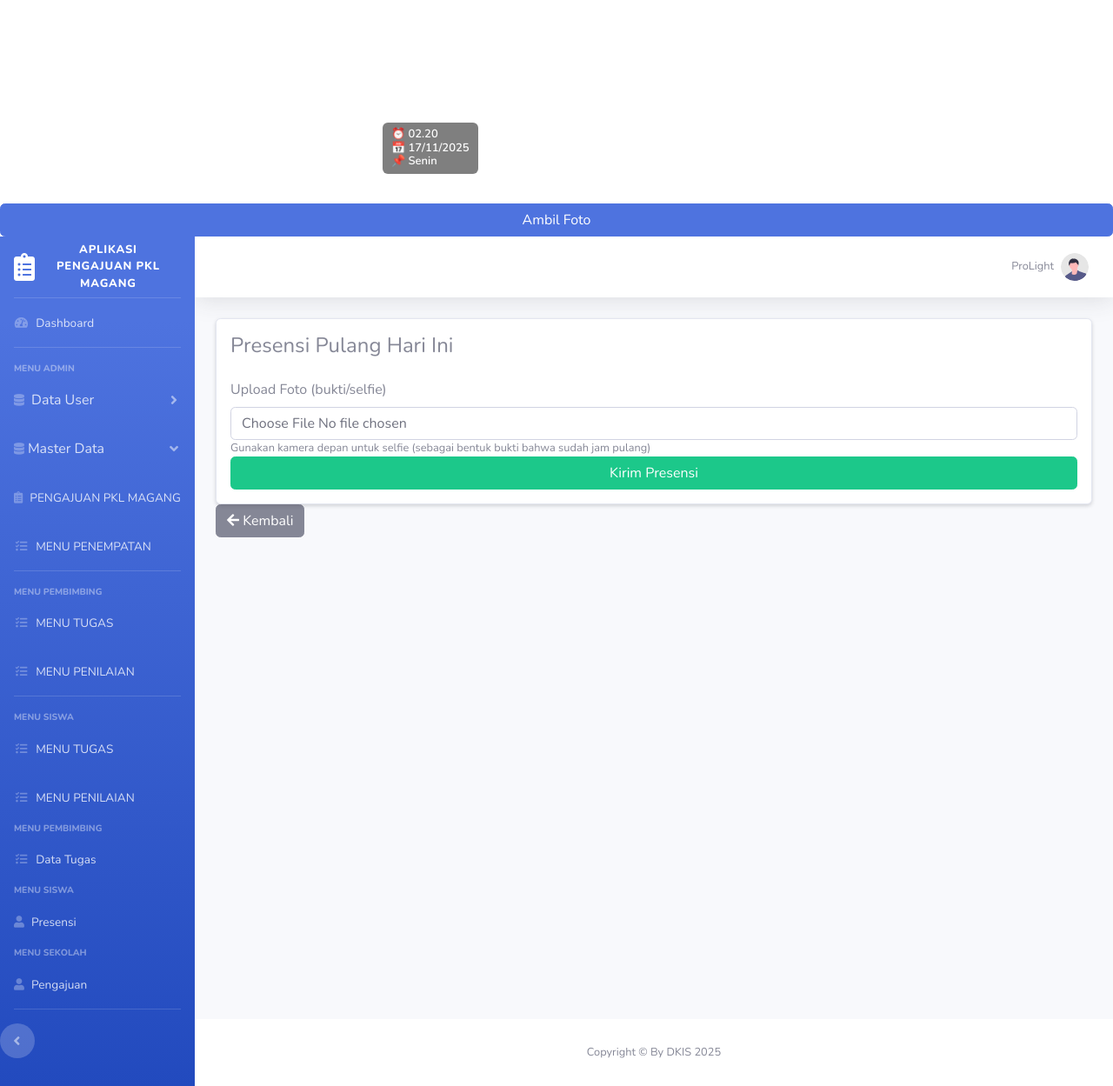
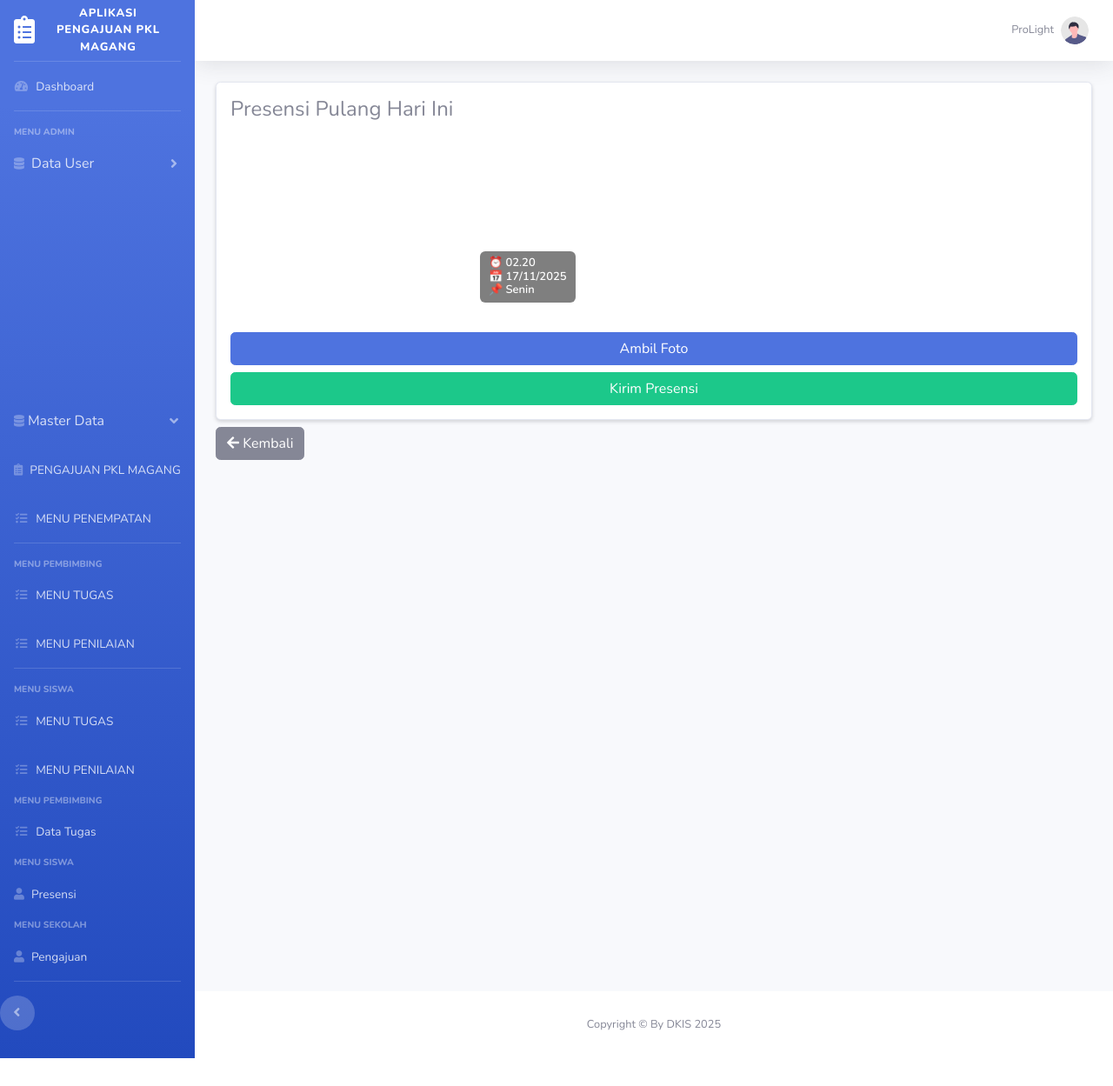
Before and after one commit to drian-syah/project-pkl, a Laravel app: template resources/views/siswa/presensi/pulang.blade.php in a window 1280 px wide. Shown: the whole page at 87% size. After the commit the page ends 1217 px from the top, so only its background shows below. Run offline with Laravel 12, Linux system fonts and the light colour scheme; the template is opened without the code that fills it, so the values that code supplies are empty; a user stored in the database is signed in; data comes from the database, SQL or seed files in the repository; style sheets or scripts are compiled from the project's sources.

Commit message:
cp-dhonan

```diff
--- a/resources/views/component/kamera.blade.php
+++ b/resources/views/component/kamera.blade.php
@@ -35,7 +35,7 @@
 
 <br>
 
-<button id="capture-btn" class="btn btn-primary btn-block">Ambil Foto</button>
+<button id="capture-btn" class="btn btn-primary btn-block mb-2">Ambil Foto</button>
 
 <canvas id="snapshot" width="420" height="320" style="display:none;"></canvas>
 <input type="hidden" id="foto_input" name="foto">
--- a/resources/views/siswa/presensi/pulang.blade.php
+++ b/resources/views/siswa/presensi/pulang.blade.php
@@ -1,23 +1,21 @@
 @extends('component.app')
- @include('component.kamera')
+
 @section('content')
-<form action="{{ route('presensiStore') }}">
+
+<form action="{{ route('presensiStore') }}" method="POST">
     @csrf
+
     <div class="card p-3 shadow-sm">
         <h4>Presensi Pulang Hari Ini</h4>
+        @include('component.kamera')
 
+        <button type="submit" class="btn btn-success">Kirim Presensi</button>
+    </div>
 
-        <div class="mt-3">
-            <label>Upload Foto (bukti/selfie)</label>
-            <input type="file" name="foto" accept="image/*" capture="camera" class="form-control"required>
-            <small class="text-muted">Gunakan kamera depan untuk selfie (sebagai bentuk bukti bahwa sudah jam pulang)</small>
-        </div>
-        <button type="submit" class="btn btn-success">Kirim Presensi</button>
-
-    </div>
-    <a href="{{ route('presensi') }}" class="btn btn-secondary">
-    <i class="fas fa-arrow-left"></i> Kembali </a>
-
+    <a href="{{ route('presensi') }}" class="btn btn-secondary mt-2">
+        <i class="fas fa-arrow-left"></i> Kembali
+    </a>
 
 </form>
+
 @endsection
```
Also changed, not shown: app/Models/SiswaProfil.php (+7 -0 lines), resources/views/siswa/presensi/masuk.blade.php (+3 -6 lines).
